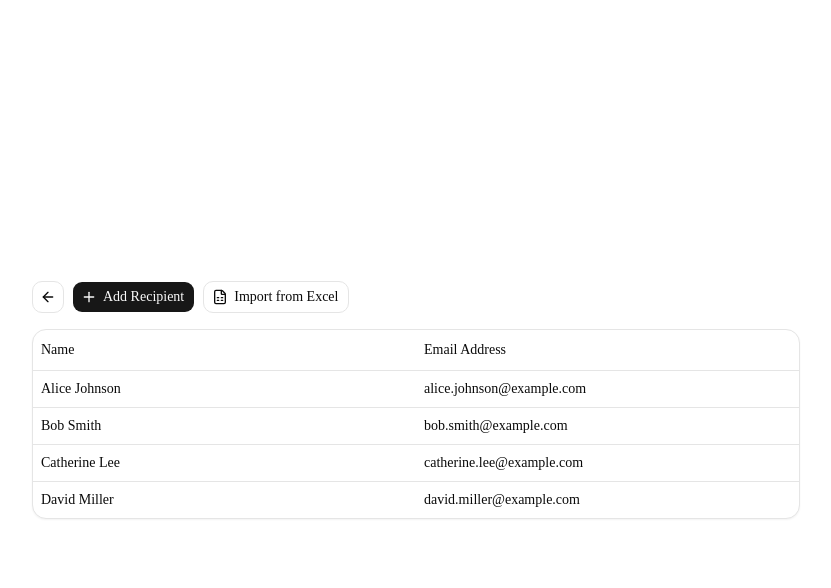
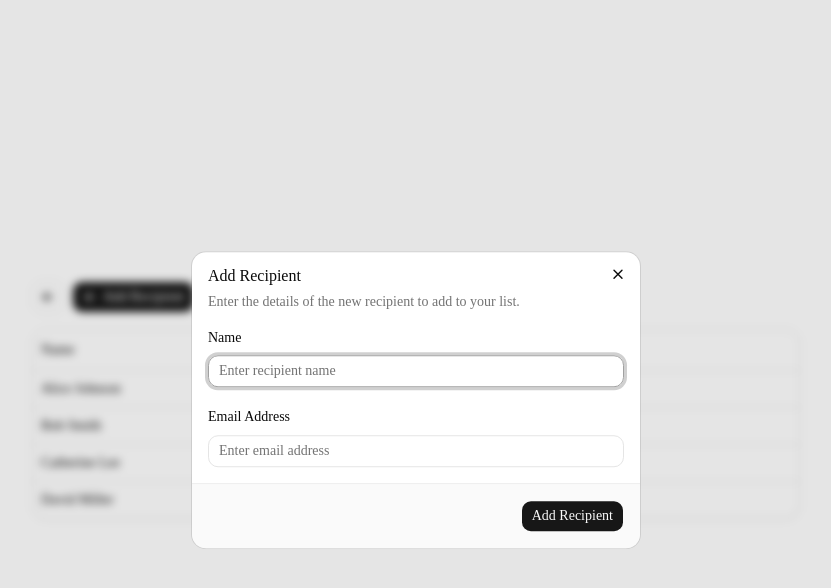
Before and after one commit to XOIntern/email-blasting, a Next.js app: page /recipients in a window 1280 px wide. Both pictures are taken after a click on the button "Add Recipient". Shown: the top 588 px of the page, without its empty margins (224-1055 px from the left). Built offline with nearby package versions, Linux system fonts and the light colour scheme.

Commit message:
scaffold a dialog window to add recipient

```diff
--- a/app/recipients/page.tsx
+++ b/app/recipients/page.tsx
@@ -1,6 +1,19 @@
+'use client';
+
 import Link from 'next/link';
 import { ArrowLeft, FileSpreadsheet, Plus } from 'lucide-react';
 import { Button } from '@/components/ui/button';
+import {
+  Dialog,
+  DialogContent,
+  DialogDescription,
+  DialogFooter,
+  DialogHeader,
+  DialogTitle,
+  DialogTrigger,
+} from '@/components/ui/dialog';
+import { Field, FieldGroup, FieldLabel } from '@/components/ui/field';
+import { Input } from '@/components/ui/input';
 import {
   Table,
   TableBody,
@@ -38,6 +51,7 @@
   return (
     <main className="flex min-h-screen w-full items-center justify-center p-4 md:p-8">
       <div className="flex w-full max-w-3xl flex-col gap-4">
+        {/* Top action bar */}
         <div className="flex items-center gap-2">
           <Link href="/" aria-label="Back to home">
             <Button variant="outline" size="icon" type="button">
@@ -45,16 +59,63 @@
               <span className="sr-only">Back to home</span>
             </Button>
           </Link>
-          <Button type="button">
-            <Plus data-icon="inline-start" />
-            Add Recipient
-          </Button>
+
+          {/* Add Recipient Dialog */}
+          <Dialog>
+            <DialogTrigger
+              render={
+                <Button type="button">
+                  <Plus data-icon="inline-start" />
+                  Add Recipient
+                </Button>
+              }
+            />
+            <DialogContent className="sm:max-w-md">
+              <DialogHeader>
+                <DialogTitle>Add Recipient</DialogTitle>
+                <DialogDescription>
+                  Enter the details of the new recipient to add to your list.
+                </DialogDescription>
+              </DialogHeader>
+
+              <form className="flex flex-col gap-4">
+                <FieldGroup>
+                  <Field>
+                    <FieldLabel htmlFor="name">Name</FieldLabel>
+                    <Input
+                      id="name"
+                      name="name"
+                      type="text"
+                      placeholder="Enter recipient name"
+                    />
+                  </Field>
+                  <Field>
+                    <FieldLabel htmlFor="emailAddress">
+                      Email Address
+                    </FieldLabel>
+                    <Input
+                      id="emailAddress"
+                      name="emailAddress"
+                      type="email"
+                      placeholder="Enter email address"
+                    />
+                  </Field>
+                </FieldGroup>
+
+                <DialogFooter>
+                  <Button type="submit">Add Recipient</Button>
+                </DialogFooter>
+              </form>
+            </DialogContent>
+          </Dialog>
+
           <Button variant="outline" type="button">
             <FileSpreadsheet data-icon="inline-start" />
             Import from Excel
           </Button>
         </div>
 
+        {/* Recipients table */}
         <div className="overflow-hidden rounded-xl border bg-card text-card-foreground shadow-xs">
           <Table>
             <TableHeader>
@@ -66,7 +127,9 @@
             <TableBody>
               {sampleRecipients.map((recipient) => (
                 <TableRow key={recipient.id}>
-                  <TableCell className="font-medium">{recipient.name}</TableCell>
+                  <TableCell className="font-medium">
+                    {recipient.name}
+                  </TableCell>
                   <TableCell>{recipient.emailAddress}</TableCell>
                 </TableRow>
               ))}
--- /dev/null
+++ b/components/ui/dialog.tsx
@@ -0,0 +1,160 @@
+"use client"
+
+import * as React from "react"
+import { Dialog as DialogPrimitive } from "@base-ui/react/dialog"
+import { cn } from "cn"
+
+import { Button } from "@/components/ui/button"
+import { XIcon } from "lucide-react"
+
+function Dialog({ ...props }: DialogPrimitive.Root.Props) {
+  return <DialogPrimitive.Root data-slot="dialog" {...props} />
+}
+
+function DialogTrigger({ ...props }: DialogPrimitive.Trigger.Props) {
+  return <DialogPrimitive.Trigger data-slot="dialog-trigger" {...props} />
+}
+
+function DialogPortal({ ...props }: DialogPrimitive.Portal.Props) {
+  return <DialogPrimitive.Portal data-slot="dialog-portal" {...props} />
+}
+
+function DialogClose({ ...props }: DialogPrimitive.Close.Props) {
+  return <DialogPrimitive.Close data-slot="dialog-close" {...props} />
+}
+
+function DialogOverlay({
+  className,
+  ...props
+}: DialogPrimitive.Backdrop.Props) {
+  return (
+    <DialogPrimitive.Backdrop
+      data-slot="dialog-overlay"
+      className={cn(
+        "fixed inset-0 isolate z-50 bg-black/10 duration-100 supports-backdrop-filter:backdrop-blur-xs data-open:animate-in data-open:fade-in-0 data-closed:animate-out data-closed:fade-out-0",
+        className
+      )}
+      {...props}
+    />
+  )
+}
+
+function DialogContent({
+  className,
+  children,
+  showCloseButton = true,
+  ...props
+}: DialogPrimitive.Popup.Props & {
+  showCloseButton?: boolean
+}) {
+  return (
+    <DialogPortal>
+      <DialogOverlay />
+      <DialogPrimitive.Popup
+        data-slot="dialog-content"
+        className={cn(
+          "fixed top-1/2 left-1/2 z-50 grid w-full max-w-[calc(100%-2rem)] -translate-x-1/2 -translate-y-1/2 gap-4 rounded-xl bg-popover p-4 text-sm text-popover-foreground ring-1 ring-foreground/10 duration-100 outline-none sm:max-w-sm data-open:animate-in data-open:fade-in-0 data-open:zoom-in-95 data-closed:animate-out data-closed:fade-out-0 data-closed:zoom-out-95",
+          className
+        )}
+        {...props}
+      >
+        {children}
+        {showCloseButton && (
+          <DialogPrimitive.Close
+            data-slot="dialog-close"
+            render={
+              <Button
+                variant="ghost"
+                className="absolute top-2 right-2"
+                size="icon-sm"
+              />
+            }
+          >
+            <XIcon
+            />
+            <span className="sr-only">Close</span>
+          </DialogPrimitive.Close>
+        )}
+      </DialogPrimitive.Popup>
+    </DialogPortal>
+  )
+}
+
+function DialogHeader({ className, ...props }: React.ComponentProps<"div">) {
+  return (
+    <div
+      data-slot="dialog-header"
+      className={cn("flex flex-col gap-2", className)}
+      {...props}
+    />
+  )
+}
+
+function DialogFooter({
+  className,
+  showCloseButton = false,
+  children,
+  ...props
+}: React.ComponentProps<"div"> & {
+  showCloseButton?: boolean
+}) {
+  return (
+    <div
+      data-slot="dialog-footer"
+      className={cn(
+        "-mx-4 -mb-4 flex flex-col-reverse gap-2 rounded-b-xl border-t bg-muted/50 p-4 sm:flex-row sm:justify-end",
+        className
+      )}
+      {...props}
+    >
+      {children}
+      {showCloseButton && (
+        <DialogPrimitive.Close render={<Button variant="outline" />}>
+          Close
+        </DialogPrimitive.Close>
+      )}
+    </div>
+  )
+}
+
+function DialogTitle({ className, ...props }: DialogPrimitive.Title.Props) {
+  return (
+    <DialogPrimitive.Title
+      data-slot="dialog-title"
+      className={cn(
+        "font-heading text-base leading-none font-medium",
+        className
+      )}
+      {...props}
+    />
+  )
+}
+
+function DialogDescription({
+  className,
+  ...props
+}: DialogPrimitive.Description.Props) {
+  return (
+    <DialogPrimitive.Description
+      data-slot="dialog-description"
+      className={cn(
+        "text-sm text-muted-foreground *:[a]:underline *:[a]:underline-offset-3 *:[a]:hover:text-foreground",
+        className
+      )}
+      {...props}
+    />
+  )
+}
+
+export {
+  Dialog,
+  DialogClose,
+  DialogContent,
+  DialogDescription,
+  DialogFooter,
+  DialogHeader,
+  DialogOverlay,
+  DialogPortal,
+  DialogTitle,
+  DialogTrigger,
+}
```
